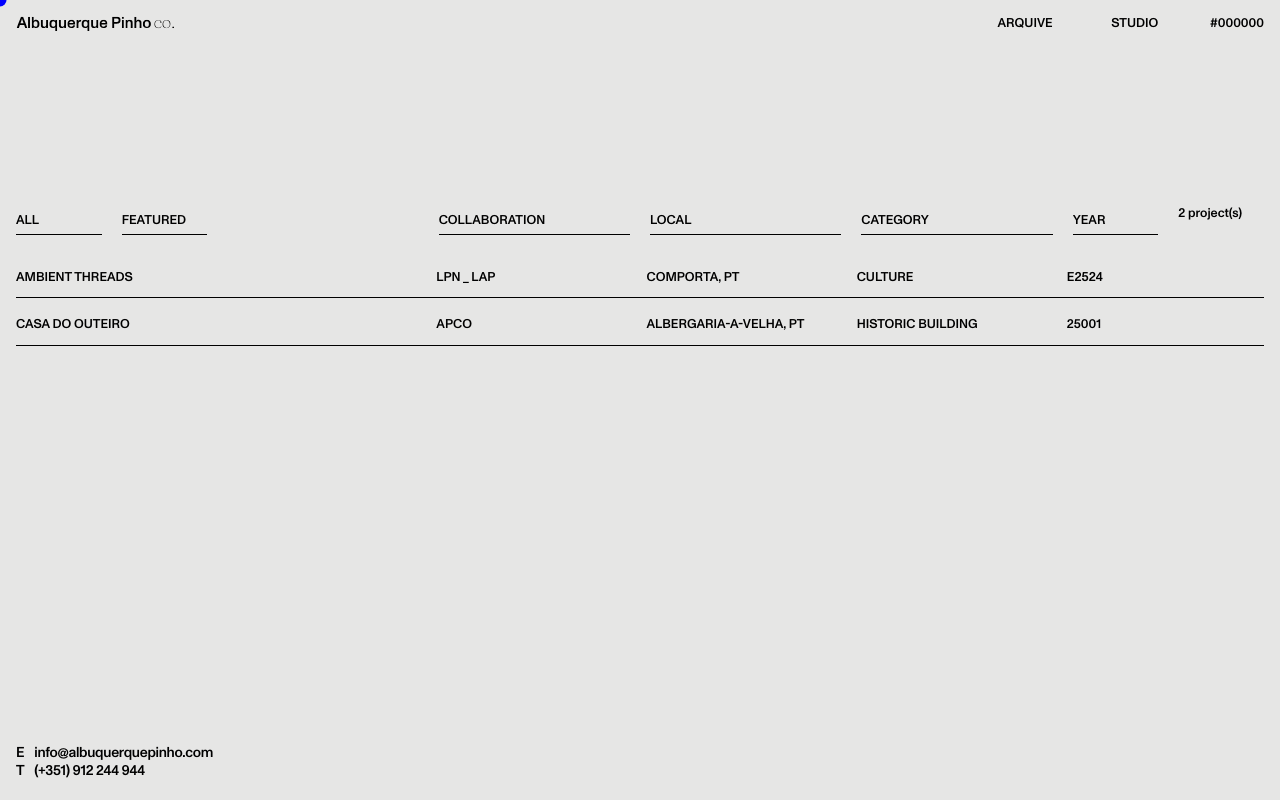
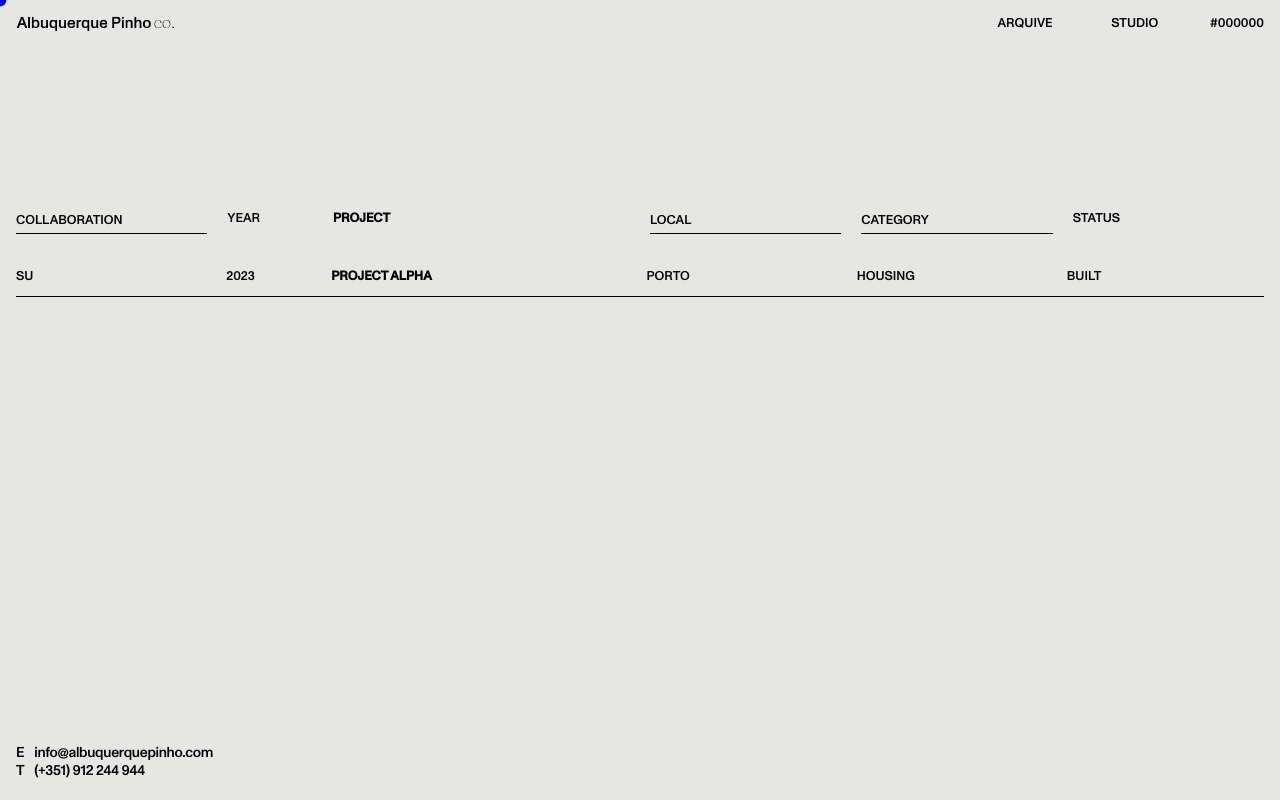
Before and after one commit to RicardoSousa13/APco, a plain HTML site: page arquive.html in a window 1280 px wide. Drawn offline with nearby package versions, Linux system fonts and the light colour scheme.

Commit message:
List resturcture

```diff
--- a/arquive.css
+++ b/arquive.css
@@ -128,9 +128,9 @@ body.dark-mode .filter-btn {
 
 .filters select,
 .filters button {
-  -webkit-appearance: none; /* Removes Safari's native styling */
-  -moz-appearance: none; /* For Firefox */
-  appearance: none; /* Standard */
+  -webkit-appearance: none;
+  -moz-appearance: none;
+  appearance: none;
   background: transparent;
   border: none;
   border-bottom: 0.5px solid black;
@@ -143,12 +143,32 @@ body.dark-mode .filter-btn {
   text-align: left;
   color: black;
 }
-#filter-collaboration {
-  grid-column: 5 / span 2;
+
+em {
+  border: none;
+  border-radius: 0;
+  text-transform: uppercase;
+  padding: 0.3rem 0;
+  font-family: inherit;
+  font-size: 0.8rem;
+  text-align: left;
+  color: black;
 }
-#filter-category,
-#filter-local {
+
+#filter-collaboration,
+#filter-local,
+#filter-category {
   grid-column: span 2;
+}
+
+/* TEMP — hide All/Featured buttons */
+.filter-buttons {
+  display: none;
+}
+
+/* TEMP — hide project counter */
+#project-counter {
+  display: none;
 }
 
 .archive-list {
@@ -164,6 +184,9 @@ body.dark-mode .filter-btn {
   color: black;
   transition: color 0.3s ease;
   padding: 13px 0;
+
+  /* TEMP — lock projects (not clickable) */
+  pointer-events: none;
 }
 
 .archive-list details:hover summary {
@@ -171,7 +194,6 @@ body.dark-mode .filter-btn {
 }
 
 summary {
-  cursor: pointer;
   list-style: none;
   display: block;
   text-transform: uppercase;
@@ -182,12 +204,35 @@ summary::-webkit-details-marker {
   display: none;
 }
 
+/* 🆕 Updated column order */
 .archive-grid {
   display: grid;
-  grid-template-columns: repeat(6, 1fr);
+  grid-template-columns: repeat(12, 1fr);
   column-gap: 13px;
 }
-.archive-grid > .title {
+
+.collab {
+  grid-column: span 2;
+}
+
+.year {
+  grid-column: span 1;
+}
+
+.title {
+  grid-column: span 3;
+  font-weight: bold;
+}
+
+.local {
+  grid-column: span 2;
+}
+
+.category {
+  grid-column: span 2;
+}
+
+.status {
   grid-column: span 2;
 }
 
@@ -200,29 +245,35 @@ summary::-webkit-details-marker {
   font-size: 0.8rem;
   line-height: 1.5;
 }
+
 .project-content p {
   grid-column: 4 / span 2;
 }
+
 .project-content img:first-child {
   grid-column: span 2;
 }
+
 .project-content img {
   width: 100%;
   height: auto;
-  object-fit: contain; /* or unset */
+  object-fit: contain;
   display: block;
 }
+
 .project-info {
   display: flex;
   flex-direction: column;
   justify-content: space-between;
   height: 100%;
 }
+
 .project-info a {
   text-decoration: none;
   text-transform: uppercase;
 }
 
+/* Featured project style */
 .featured-project .project-content {
   margin-top: 0.5rem;
 }
@@ -251,7 +302,8 @@ summary::-webkit-details-marker {
 
   .collab,
   .local,
-  .category {
+  .category,
+  .status {
     display: none;
   }
 
--- a/arquive.html
+++ b/arquive.html
@@ -60,64 +60,59 @@
       <button id="mode-toggle-dark" class="reveal-text">#000000</button>
     </div>
 
-    <!-- ✦ ARCHIVE FILTERS -->
     <section class="project-list">
-      <div class="filters grid-container">
+      <!-- BUTTON FILTERS (TEMP HIDDEN) -->
+      <div class="filters grid-container filter-buttons">
         <button class="filter-btn" data-filter="all">All</button>
         <button class="filter-btn" data-filter="featured">Featured</button>
+      </div>
 
+      <!-- DROPDOWN FILTERS -->
+      <div class="filters grid-container">
         <select id="filter-collaboration">
-          <option value="all">collaboration</option>
+          <option value="all">Collaboration</option>
         </select>
-
+        <em> Year </em>
+        <em class="title"> Project </em>
         <select id="filter-local">
           <option value="all">Local</option>
         </select>
-
         <select id="filter-category">
-          <option value="all">category</option>
+          <option value="all">Category</option>
         </select>
-
-        <select id="filter-year">
-          <option value="all">Year</option>
-        </select>
-
-        <div id="project-counter"></div>
+        <em>Status</em>
       </div>
     </section>
 
-    <!-- ✦ ARCHIVE LIST -->
+    <!-- ARCHIVE LIST -->
     <div class="archive-list">
       <details
         data-type="expandable"
-        data-year="2025"
-        data-local="Albergaria-a-Velha"
-        data-category="Historic Building"
+        data-year="2023"
+        data-local="Porto"
+        data-category="Housing"
         data-featured="false"
       >
         <summary class="sections archive-grid">
-          <div class="title">Casa do Outeiro</div>
-          <div class="collab">APco</div>
-          <div class="local">Albergaria-a-Velha, PT</div>
-          <div class="category">Historic Building</div>
-          <div class="year">25001</div>
+          <div class="collab">SU</div>
+          <div class="year">2023</div>
+          <div class="title">Project Alpha</div>
+          <div class="local">Porto</div>
+          <div class="category">Housing</div>
+          <div class="status">Built</div>
         </summary>
         <div class="project-content">
           <img src="arquive/01h.png" alt="Horizontal image" />
           <img src="arquive/01v.png" alt="Vertical image" />
-          <div class="project-info">
-            <p>
-              Short description about Project Alpha. <br />
-              Architects: SU, Area: 1045m²
-            </p>
-            <a>the proejct link</a>
-          </div>
+          <p>
+            Short description about Project Alpha. <br />
+            Architects: SU, Area: 1045m²
+          </p>
         </div>
       </details>
-
-      <!-- More <details> will go here, manually or via JS -->
     </div>
 
+    <!-- FOOTER -->
     <div id="footer" class="arquive-footer grid-container">
       <div class="contact">
         <p>E<br />T</p>
--- a/arquive.js
+++ b/arquive.js
@@ -49,12 +49,13 @@ function renderProjects(projects, showFeaturedOnly = false) {
     summary.className = "sections archive-grid";
 
     summary.innerHTML = `
-      <div class="title">${project.title}</div>
-      <div class="collab">${project.collab}</div>
-      <div class="local">${project.local}, PT</div>
-      <div class="category">${project.category}</div>
-      <div class="year">${project.year}</div>
-    `;
+  <div class="collab">${project.collab || ""}</div>
+  <div class="year">${project.year || ""}</div>
+  <div class="title">${project.title || ""}</div>
+  <div class="local">${project.local || ""}</div>
+  <div class="category">${project.category || ""}</div>
+  <div class="status">${project.status || ""}</div>
+`;
 
     details.appendChild(summary);
 
```
